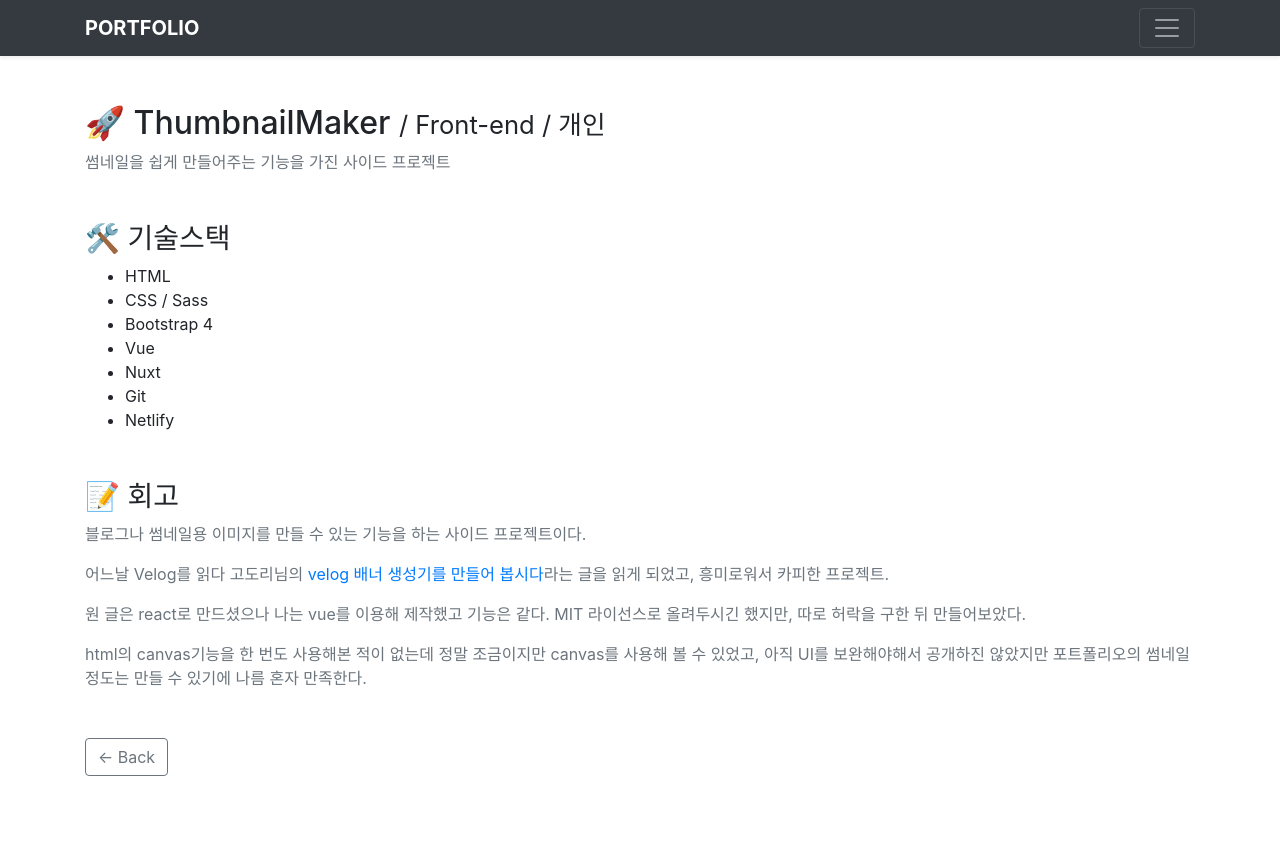
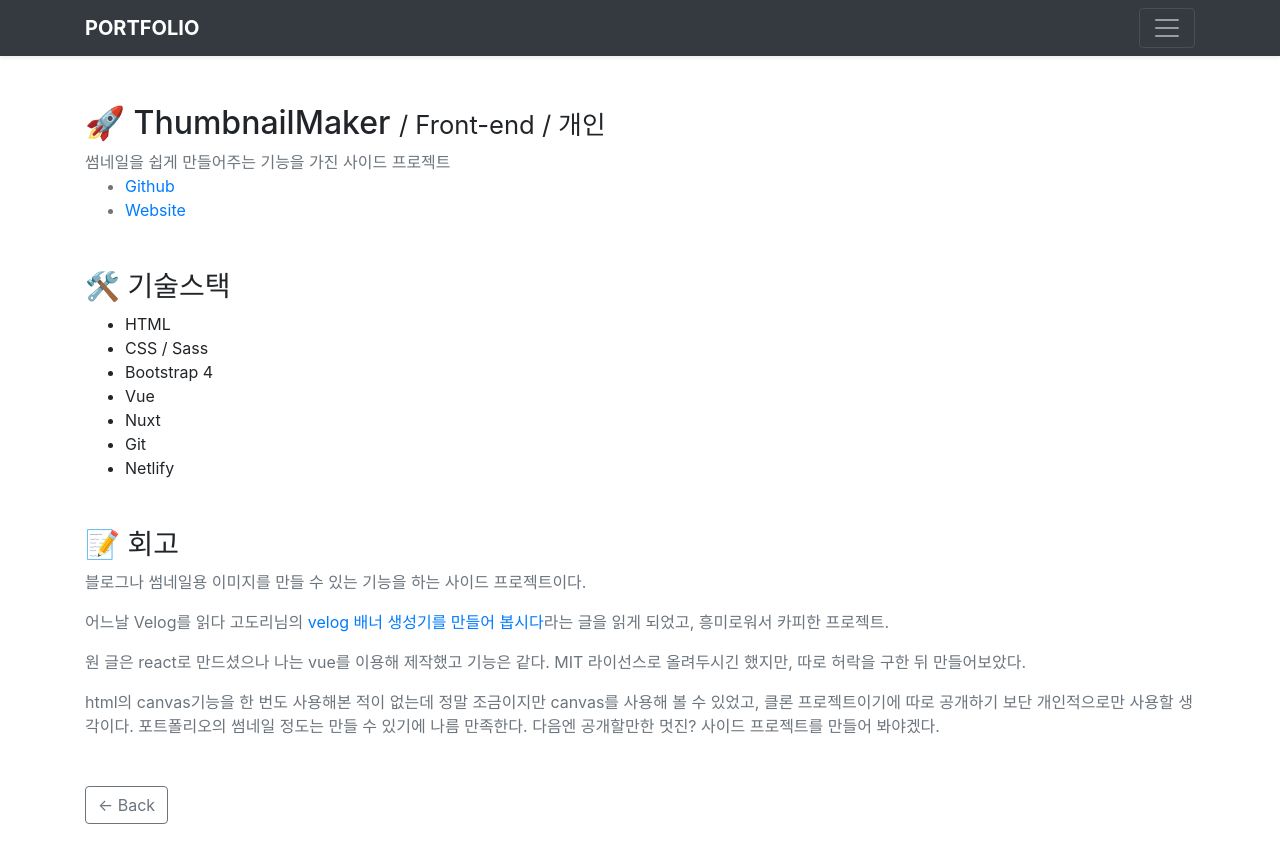
Before and after one commit to kwandev/portfolio, a Nuxt app: page /project/Thumbnailmaker in a window 1280 px wide. Shown: the top 862 px of the page. Before the commit the page ends 824 px from the top, so only its background shows below. Built offline with nearby package versions, Linux system fonts and the light colour scheme.

Commit message:
개인프로젝트 상세 작성

```diff
--- a/pages/project/Blog.vue
+++ b/pages/project/Blog.vue
@@ -16,6 +16,7 @@
         <ul>
           <li>Vue</li>
           <li><a href="https://gridsome.org/" target="_blank">Gridsome</a></li>
+          <li>Netlify</li>
         </ul>
       </section>
       <section class="mb-5">
--- a/pages/project/Thumbnailmaker.vue
+++ b/pages/project/Thumbnailmaker.vue
@@ -5,6 +5,10 @@
         <h2>🚀 ThumbnailMaker <small>/ Front-end / 개인</small></h2>
         <p class="text-muted">
           썸네일을 쉽게 만들어주는 기능을 가진 사이드 프로젝트
+          <ul>
+            <li><a href="https://github.com/khwan7816/thumbnailmaker" target="_blank">Github</a></li>
+            <li><a href="https://khwan-thumbnail.netlify.com" target="_blank">Website</a></li>
+          </ul>
         </p>
       </section>
       <section class="mb-5">
@@ -25,7 +29,7 @@
           <p>블로그나 썸네일용 이미지를 만들 수 있는 기능을 하는 사이드 프로젝트이다.</p>
           <p>어느날 Velog를 읽다 고도리님의 <a href="https://velog.io/@godori/banner-maker" target="_blank">velog 배너 생성기를 만들어 봅시다</a>라는 글을 읽게 되었고, 흥미로워서 카피한 프로젝트.</p>
           <p>원 글은 react로 만드셨으나 나는 vue를 이용해 제작했고 기능은 같다. MIT 라이선스로 올려두시긴 했지만, 따로 허락을 구한 뒤 만들어보았다.</p>
-          <p>html의 canvas기능을 한 번도 사용해본 적이 없는데 정말 조금이지만 canvas를 사용해 볼 수 있었고, 아직 UI를 보완해야해서 공개하진 않았지만 포트폴리오의 썸네일 정도는 만들 수 있기에 나름 혼자 만족한다.</p>
+          <p>html의 canvas기능을 한 번도 사용해본 적이 없는데 정말 조금이지만 canvas를 사용해 볼 수 있었고, 클론 프로젝트이기에 따로 공개하기 보단 개인적으로만 사용할 생각이다. 포트폴리오의 썸네일 정도는 만들 수 있기에 나름 만족한다. 다음엔 공개할만한 멋진? 사이드 프로젝트를 만들어 봐야겠다.</p>
         </div>
       </section>
     </detail>
```
